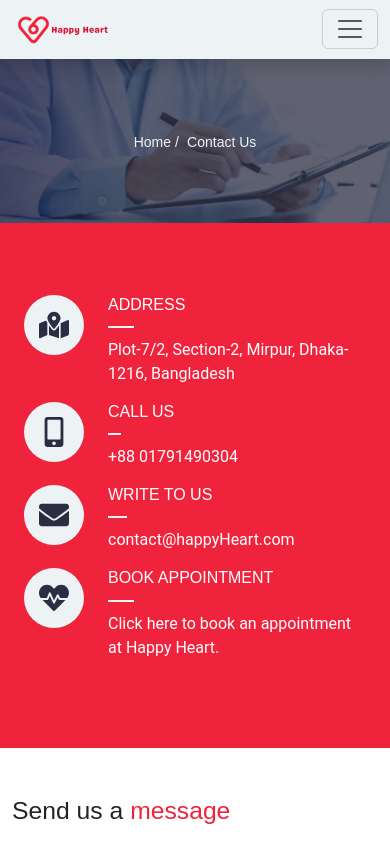
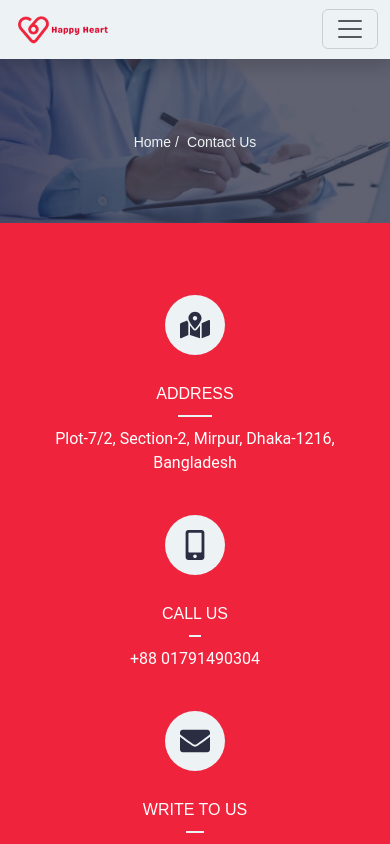
Before and after one commit to suhag-alamin/happy-heart, a React (Create React App) app: page /contact in a window 390 px wide. Shown: the top 844 px of the page. Built offline with nearby package versions, Linux system fonts and the light colour scheme; no server answers; sample sign-in values are in the browser's storage.

Commit message:
contact responsive

```diff
--- a/src/components/Contact/Contact.css
+++ b/src/components/Contact/Contact.css
@@ -29,3 +29,16 @@
   outline: none;
   border: 1px solid #ddd;
 }
+
+@media only screen and (max-width: 570px) {
+  .contact-details-icons {
+    flex-direction: column;
+    align-items: center;
+    text-align: center;
+  }
+  .contact-details .single-service-title::after {
+    left: 0;
+    right: 0;
+    margin: auto;
+  }
+}
--- a/src/components/Contact/Contact.js
+++ b/src/components/Contact/Contact.js
@@ -28,9 +28,9 @@ const Contact = () => {
       </OtherPageBanner>
       <Container fluid className="contact-top py-5">
         <Container className="py-4">
-          <Row className="text-white">
-            <Col md={6} lg={6} xl={3}>
-              <div className="d-flex gap-4">
+          <Row className="text-white g-4">
+            <Col sm={6} md={6} lg={6} xl={3}>
+              <div className="d-flex contact-details-icons gap-4">
                 <div>
                   <FontAwesomeIcon
                     className="contact-icon"
@@ -44,8 +44,8 @@ const Contact = () => {
               </div>
             </Col>
 
-            <Col md={6} lg={6} xl={3}>
-              <div className="d-flex gap-4">
+            <Col sm={6} md={6} lg={6} xl={3}>
+              <div className="d-flex contact-details-icons gap-4">
                 <div>
                   <FontAwesomeIcon
                     className="contact-icon"
@@ -59,8 +59,8 @@ const Contact = () => {
               </div>
             </Col>
 
-            <Col md={6} lg={6} xl={3}>
-              <div className="d-flex gap-4">
+            <Col sm={6} md={6} lg={6} xl={3}>
+              <div className="d-flex contact-details-icons gap-4">
                 <div>
                   <FontAwesomeIcon className="contact-icon" icon={faEnvelope} />
                 </div>
@@ -71,8 +71,8 @@ const Contact = () => {
               </div>
             </Col>
 
-            <Col md={6} lg={6} xl={3}>
-              <div className="d-flex gap-4">
+            <Col sm={6} md={6} lg={6} xl={3}>
+              <div className="d-flex contact-details-icons gap-4">
                 <div>
                   <FontAwesomeIcon
                     className="contact-icon"
```
